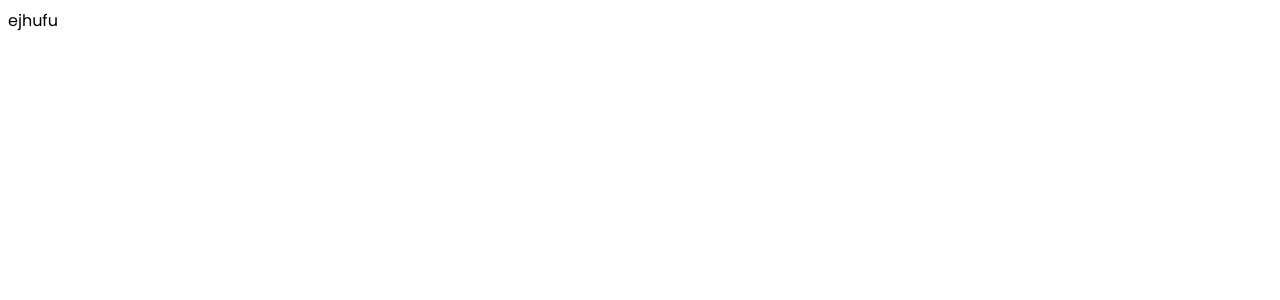
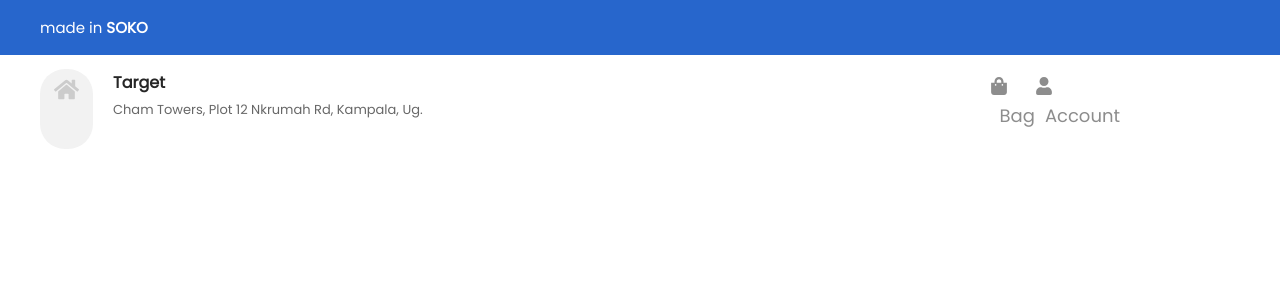
Before and after one commit to Lucy922/marvel, a React (Create React App) app: page / in a window 1280 px wide. Shown: the top 300 px of the page. Built offline with nearby package versions, Linux system fonts and the light colour scheme.

Commit message:
new files

```diff
--- a/package.json
+++ b/package.json
@@ -8,6 +8,7 @@
     "@testing-library/user-event": "^12.8.3",
     "react": "^17.0.2",
     "react-dom": "^17.0.2",
+    "react-icons": "^4.2.0",
     "react-scripts": "4.0.3",
     "web-vitals": "^1.1.1"
   },
--- a/src/App.js
+++ b/src/App.js
@@ -1,10 +1,10 @@
-import logo from './logo.svg';
 import './App.css';
+import Header from './components/Header'
 
 function App() {
   return (
     <div className="App">
-     ejhufu
+     <Header />
     </div>
   );
 }
--- /dev/null
+++ b/src/components/Header.css
@@ -0,0 +1,63 @@
+.top{
+  color: white;
+  background-color: #2766CC;
+  padding: 1rem;
+  font-size: 15px;
+}
+
+.top a{
+  font-weight: bold;
+  text-decoration: none;
+}
+
+.box-wrap{
+  display: flex;
+  justify-content: space-between;
+}
+
+.box1{
+  display: flex;
+  justify-content: space-between;
+}
+
+.icon{
+  margin-top: 14px;
+  padding: 6px 14px;
+  font-size:25px;
+  color: #ccc;
+  background-color: #F2F2F2;
+  border-radius: 25px;
+}
+
+.icons{
+  display: flex;
+  margin: 20px 120px;
+  font-size: 18px;
+  color: #8D8D8D;
+}
+
+.icon-name1{
+  margin-left: 10px;
+}
+
+.icon-name2{
+  margin-left: 10px;
+}
+
+.title{
+  margin-left: 20px;
+  margin-top: 15px;
+  font-size: 16px;
+  color: #262626;
+}
+
+.para{
+  margin-left: 20px;
+  margin-top: 5px;
+  color: #676767;
+  font-size: 13px;
+}
+
+.box2{
+  display: flex;
+}
--- /dev/null
+++ b/src/components/Header.js
@@ -0,0 +1,44 @@
+import "./Header.css"
+import { FaHome, FaShoppingBag, FaUser } from 'react-icons/fa'
+// import { FaShoppingBag } from 'react-icons/fa'
+
+const Header = () => {
+  return (
+
+   <div className="header">
+   <div className="top">
+     <div className="container">made in <a>SOKO</a> </div>
+   </div>
+   <div className="bottom">
+     <div className="container">
+       <div className="box-wrap">
+         <div className="box1">
+           <div className="icon"><FaHome /></div>
+           <div>
+           <h3 className="title">Target</h3>
+            <p className="para">Cham Towers, Plot 12 Nkrumah Rd, Kampala, Ug.</p>
+           </div>
+         </div>
+         <div className="box2">
+           <div className="icons">
+             <div className="icon-wrap1">
+              <FaShoppingBag />
+                <p className="icon-name1">Bag</p>
+              </div>
+            <div className="icon-wrap2">
+              <FaUser />
+                <p className="icon-name2">Account</p>
+             </div>
+
+           </div>
+
+         </div>
+       </div>
+     </div>
+   </div>
+   </div>
+
+  )
+}
+
+export default Header
--- a/src/index.css
+++ b/src/index.css
@@ -3,9 +3,11 @@
 
 *{
 font-family: poppins, sans-serif;
+padding: 0;
+margin: 0;
 }
 
 .container{
-  height: 1200px;
+  width: 1200px;
   margin: 0 auto;
 }
```
Also changed, not shown: src/logo.svg (deleted), 1 other file (tests, documents, lock files or other folders).
